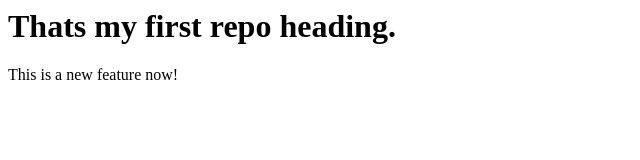
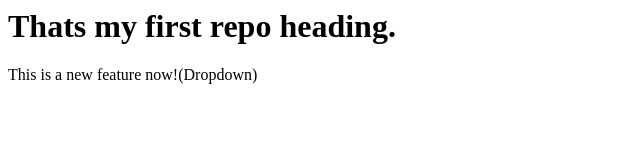
Before and after one commit to VashishthaShalini/Localrepo, a plain HTML site: page index.html in a window 1280 px wide. Shown: the full height of the page, 0-640 px from the left. Drawn offline with Linux system fonts and the light colour scheme.

Commit message:
Add Dropdown

```diff
--- a/index.html
+++ b/index.html
@@ -1,4 +1,2 @@
 <h1>Thats my first repo heading.</h1>
-<p>
-    This is a new feature now!
-</p>
+<p>This is a new feature now!(Dropdown)</p>
```
